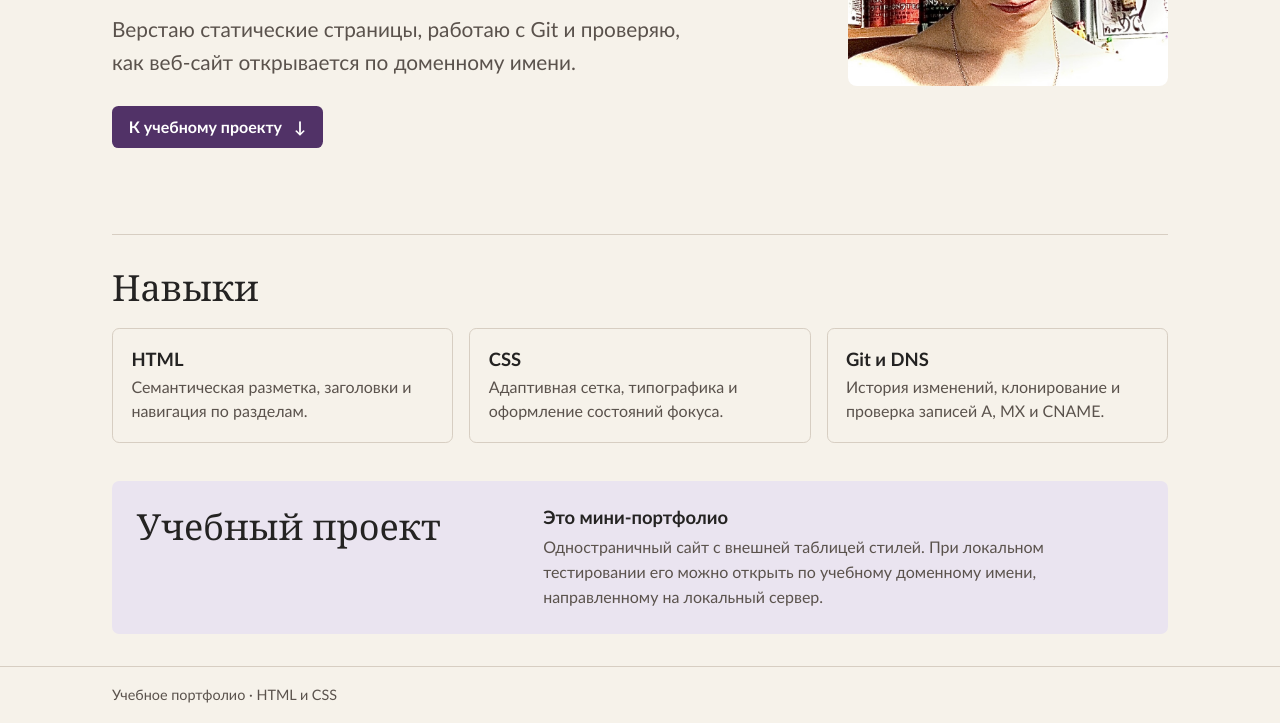
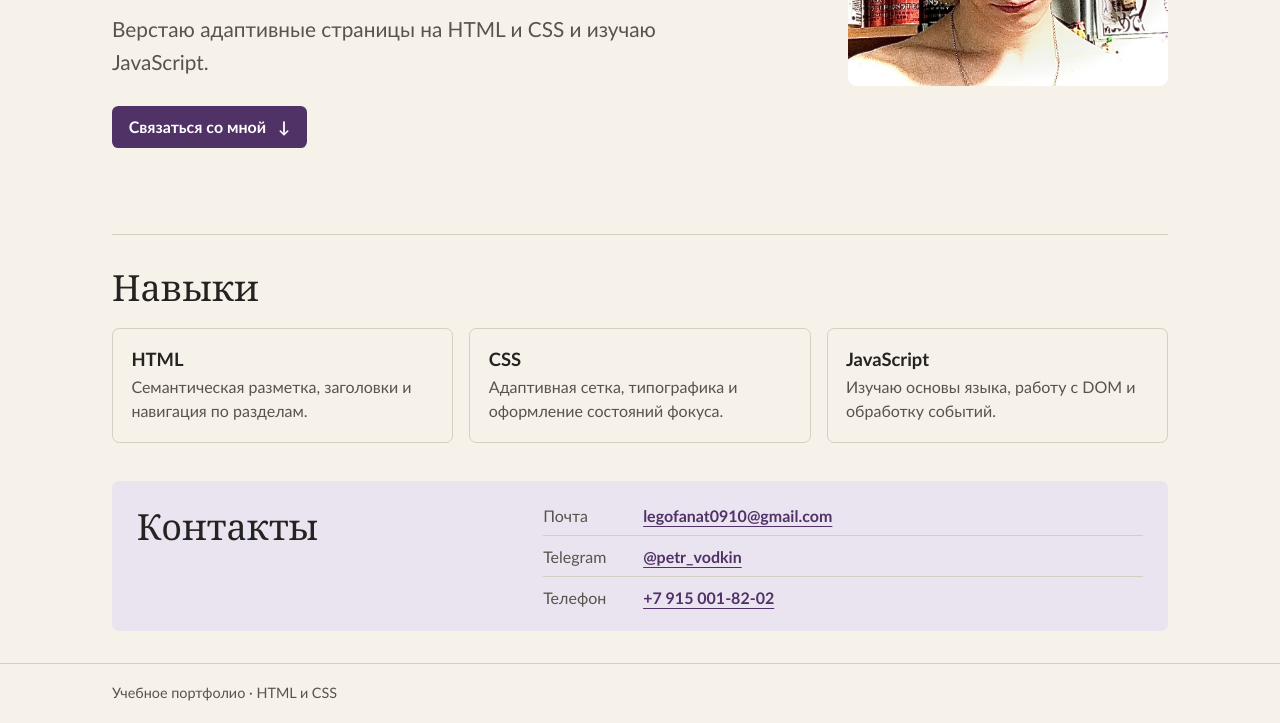
Before and after one commit to plov4ik0910/plov4ikreposit, a plain HTML site: page index.html in a window 1280 px wide. Shown: the part 457-1180 px from the top of the page. Drawn offline with Linux system fonts and the light colour scheme.

Commit message:
Update portfolio skills and contacts

```diff
--- a/index.html
+++ b/index.html
@@ -13,7 +13,7 @@
       <a class="wordmark" href="#top">Портфолио</a>
       <nav aria-label="Разделы портфолио">
         <a href="#skills">Навыки</a>
-        <a href="#project">Проект</a>
+        <a href="#contacts">Контакты</a>
       </nav>
     </div>
   </header>
@@ -23,8 +23,8 @@
       <div>
         <h1 id="page-title">Введенский Платон Сергеевич</h1>
         <p class="student">Группа ИТКГ-525 · 2-й курс</p>
-        <p class="summary">Верстаю статические страницы, работаю с Git и проверяю, как веб-сайт открывается по доменному имени.</p>
-        <a class="action" href="#project">К учебному проекту <span aria-hidden="true">↓</span></a>
+        <p class="summary">Верстаю адаптивные страницы на HTML и CSS и изучаю JavaScript.</p>
+        <a class="action" href="#contacts">Связаться со мной <span aria-hidden="true">↓</span></a>
       </div>
       <img class="portrait" src="portrait.jpg" width="903" height="903" alt="Портрет Платона Введенского">
     </section>
@@ -41,18 +41,28 @@
           <dd>Адаптивная сетка, типографика и оформление состояний фокуса.</dd>
         </div>
         <div>
-          <dt>Git и DNS</dt>
-          <dd>История изменений, клонирование и проверка записей A, MX и CNAME.</dd>
+          <dt>JavaScript</dt>
+          <dd>Изучаю основы языка, работу с DOM и обработку событий.</dd>
         </div>
       </dl>
     </section>
 
-    <section class="section project" id="project" aria-labelledby="project-title">
-      <h2 id="project-title">Учебный проект</h2>
-      <div>
-        <h3>Это мини-портфолио</h3>
-        <p>Одностраничный сайт с внешней таблицей стилей. При локальном тестировании его можно открыть по учебному доменному имени, направленному на локальный сервер.</p>
-      </div>
+    <section class="section contacts" id="contacts" aria-labelledby="contacts-title">
+      <h2 id="contacts-title">Контакты</h2>
+      <dl class="contact-list">
+        <div>
+          <dt>Почта</dt>
+          <dd><a href="mailto:legofanat0910@gmail.com">legofanat0910@gmail.com</a></dd>
+        </div>
+        <div>
+          <dt>Telegram</dt>
+          <dd><a href="https://t.me/petr_vodkin">@petr_vodkin</a></dd>
+        </div>
+        <div>
+          <dt>Телефон</dt>
+          <dd><a href="tel:+79150018202">+7 915 001-82-02</a></dd>
+        </div>
+      </dl>
     </section>
   </main>
 
--- a/styles.css
+++ b/styles.css
@@ -148,8 +148,7 @@ h2 {
   border-radius: 0.45rem;
 }
 
-.skills dt,
-.project h3 {
+.skills dt {
   margin: 0 0 0.35rem;
   font-size: 1.15rem;
   font-weight: 800;
@@ -161,7 +160,7 @@ h2 {
   line-height: 1.5;
 }
 
-.project {
+.contacts {
   display: grid;
   grid-template-columns: minmax(0, 1fr) minmax(0, 1.55fr);
   gap: 1.2rem;
@@ -169,6 +168,48 @@ h2 {
   border: 0;
   border-radius: 0.45rem;
   background: var(--surface);
+}
+
+.contact-list {
+  margin: 0;
+}
+
+.contact-list div {
+  display: grid;
+  grid-template-columns: 5.5rem minmax(0, 1fr);
+  gap: 0.75rem;
+  align-items: baseline;
+  padding-block: 0.65rem;
+}
+
+.contact-list div + div {
+  border-top: 1px solid var(--line);
+}
+
+.contact-list div:first-child {
+  padding-top: 0;
+}
+
+.contact-list div:last-child {
+  padding-bottom: 0;
+}
+
+.contact-list dt {
+  color: var(--muted);
+}
+
+.contact-list dd {
+  margin: 0;
+}
+
+.contact-list a {
+  color: var(--accent);
+  font-weight: 700;
+  overflow-wrap: anywhere;
+}
+
+.contact-list a:hover {
+  color: var(--accent-hover);
 }
 
 .site-footer {
@@ -191,7 +232,14 @@ h2 {
 
 @media (max-width: 42rem) {
   .skills,
-  .project {
+  .contacts {
     grid-template-columns: 1fr;
   }
 }
+
+@media (max-width: 28rem) {
+  .contact-list div {
+    grid-template-columns: 1fr;
+    gap: 0.25rem;
+  }
+}
```
